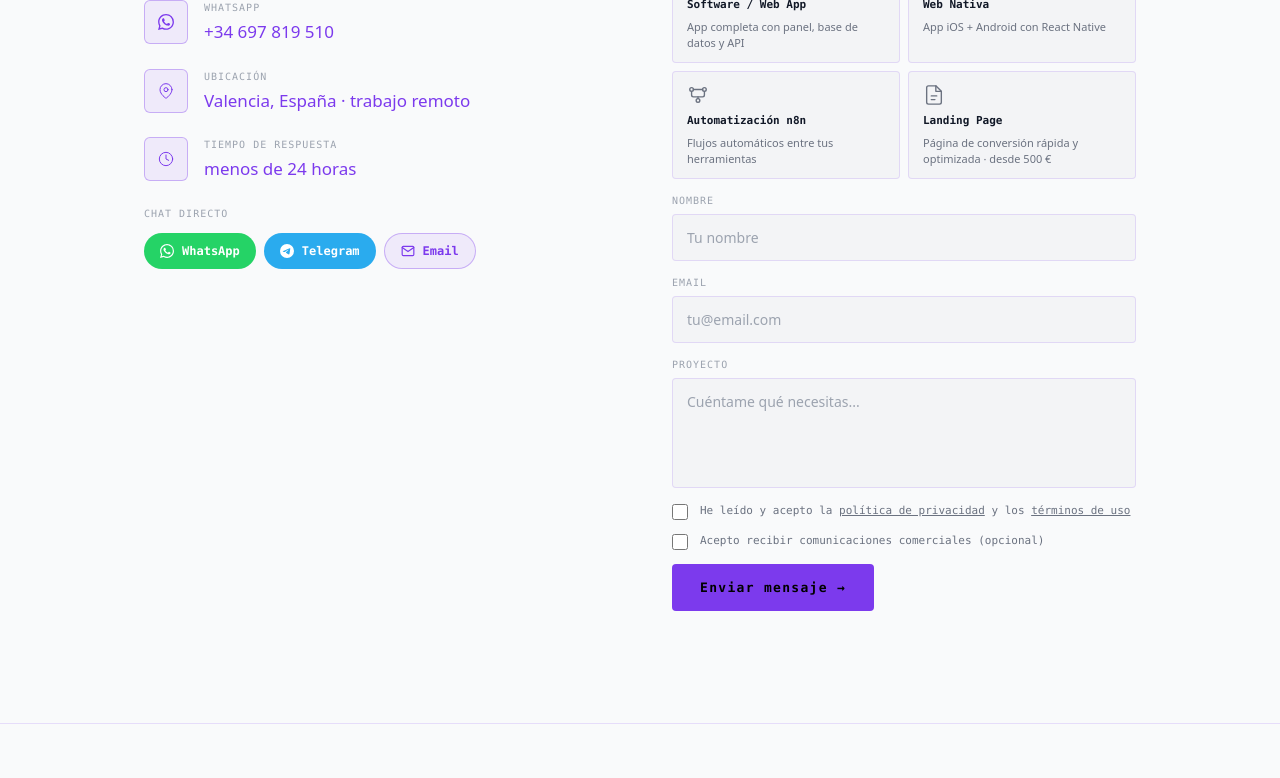
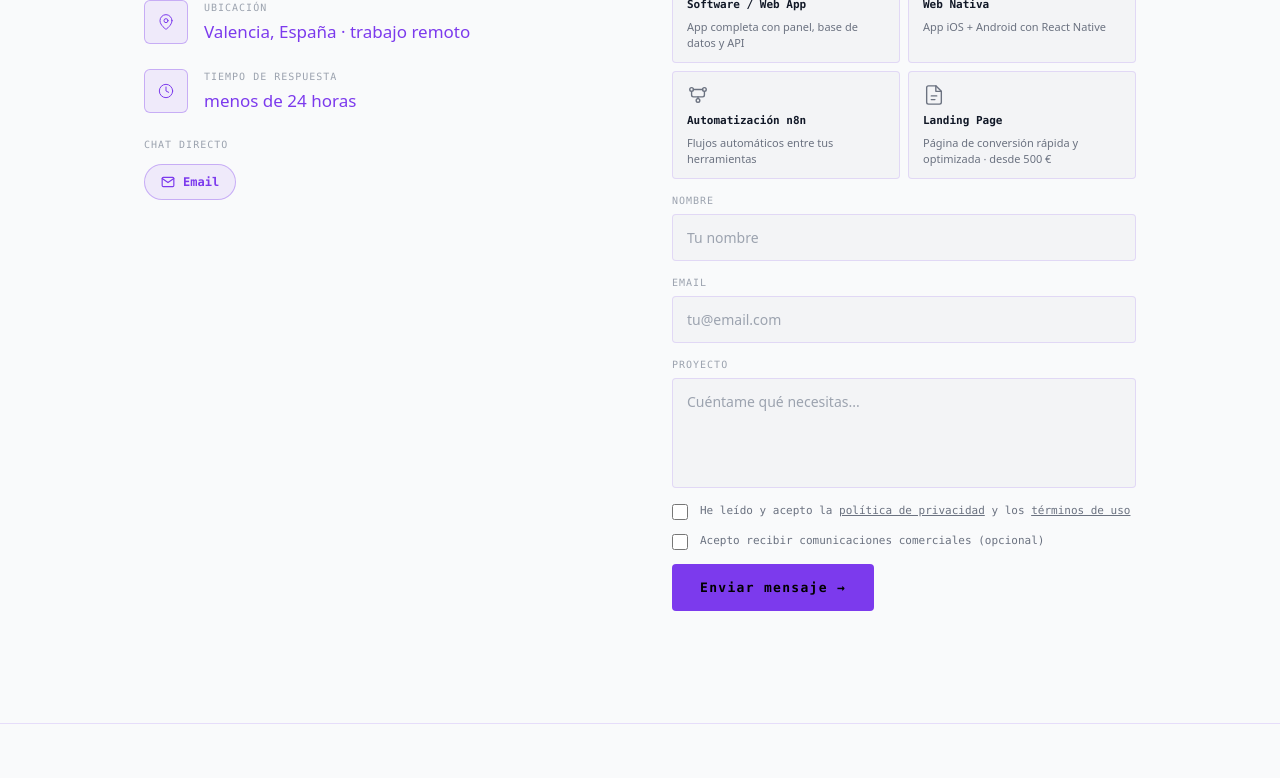
Before and after one commit to AlvaroValle-FS93/my-web-code, a Next.js app: page /es in a window 1280 px wide. Shown: the part 4566-5344 px from the top of the page. Built offline with nearby package versions, Linux system fonts and the light colour scheme.

Commit message:
modificaciones de números

```diff
--- a/app/[lang]/page.tsx
+++ b/app/[lang]/page.tsx
@@ -53,7 +53,7 @@ export default async function Page({
     url: `${BASE}/${lang}`,
     description: dict.hero.sub,
     email: 'alvaro.valle.fullstack@outlook.com',
-    telephone: '+34 600 000 000',
+    // telephone: '+34 600 000 000',
     priceRange: '€€',
     address: {
       '@type': 'PostalAddress',
--- a/components/Contact.tsx
+++ b/components/Contact.tsx
@@ -204,7 +204,7 @@ export default function Contact({ dict, lang }: { dict: ContactDict; lang: strin
                   </svg>
                 ),
               },
-              {
+              /* {
                 label: 'WHATSAPP',
                 val: '+34 697 819 510',
                 icon: (
@@ -212,7 +212,7 @@ export default function Contact({ dict, lang }: { dict: ContactDict; lang: strin
                     <path d="M17.472 14.382c-.297-.149-1.758-.867-2.03-.967-.273-.099-.471-.148-.67.15-.197.297-.767.966-.94 1.164-.173.199-.347.223-.644.075-.297-.15-1.255-.463-2.39-1.475-.883-.788-1.48-1.761-1.653-2.059-.173-.297-.018-.458.13-.606.134-.133.298-.347.446-.52.149-.174.198-.298.298-.497.099-.198.05-.371-.025-.52-.075-.149-.669-1.612-.916-2.207-.242-.579-.487-.5-.669-.51-.173-.008-.371-.01-.57-.01-.198 0-.52.074-.792.372-.272.297-1.04 1.016-1.04 2.479 0 1.462 1.065 2.875 1.213 3.074.149.198 2.096 3.2 5.077 4.487.709.306 1.262.489 1.694.625.712.227 1.36.195 1.871.118.571-.085 1.758-.719 2.006-1.413.248-.694.248-1.289.173-1.413-.074-.124-.272-.198-.57-.347m-5.421 7.403h-.004a9.87 9.87 0 01-5.031-1.378l-.361-.214-3.741.982.998-3.648-.235-.374a9.86 9.86 0 01-1.51-5.26c.001-5.45 4.436-9.884 9.888-9.884 2.64 0 5.122 1.03 6.988 2.898a9.825 9.825 0 012.893 6.994c-.003 5.45-4.437 9.884-9.885 9.884m8.413-18.297A11.815 11.815 0 0012.05 0C5.495 0 .16 5.335.157 11.892c0 2.096.547 4.142 1.588 5.945L.057 24l6.305-1.654a11.882 11.882 0 005.683 1.448h.005c6.554 0 11.89-5.335 11.893-11.893a11.821 11.821 0 00-3.48-8.413z" />
                   </svg>
                 ),
-              },
+              } */
               {
                 label: dict.location_label,
                 val: dict.location_val,
@@ -250,7 +250,7 @@ export default function Contact({ dict, lang }: { dict: ContactDict; lang: strin
                 {dict.chat_label}
               </div>
               <div className="flex gap-2 flex-wrap">
-                <a
+                {/* <a
                   href="https://wa.me/34697819510"
                   target="_blank"
                   rel="noopener noreferrer"
@@ -261,8 +261,8 @@ export default function Contact({ dict, lang }: { dict: ContactDict; lang: strin
                     <path d="M17.472 14.382c-.297-.149-1.758-.867-2.03-.967-.273-.099-.471-.148-.67.15-.197.297-.767.966-.94 1.164-.173.199-.347.223-.644.075-.297-.15-1.255-.463-2.39-1.475-.883-.788-1.48-1.761-1.653-2.059-.173-.297-.018-.458.13-.606.134-.133.298-.347.446-.52.149-.174.198-.298.298-.497.099-.198.05-.371-.025-.52-.075-.149-.669-1.612-.916-2.207-.242-.579-.487-.5-.669-.51-.173-.008-.371-.01-.57-.01-.198 0-.52.074-.792.372-.272.297-1.04 1.016-1.04 2.479 0 1.462 1.065 2.875 1.213 3.074.149.198 2.096 3.2 5.077 4.487.709.306 1.262.489 1.694.625.712.227 1.36.195 1.871.118.571-.085 1.758-.719 2.006-1.413.248-.694.248-1.289.173-1.413-.074-.124-.272-.198-.57-.347m-5.421 7.403h-.004a9.87 9.87 0 01-5.031-1.378l-.361-.214-3.741.982.998-3.648-.235-.374a9.86 9.86 0 01-1.51-5.26c.001-5.45 4.436-9.884 9.888-9.884 2.64 0 5.122 1.03 6.988 2.898a9.825 9.825 0 012.893 6.994c-.003 5.45-4.437 9.884-9.885 9.884m8.413-18.297A11.815 11.815 0 0012.05 0C5.495 0 .16 5.335.157 11.892c0 2.096.547 4.142 1.588 5.945L.057 24l6.305-1.654a11.882 11.882 0 005.683 1.448h.005c6.554 0 11.89-5.335 11.893-11.893a11.821 11.821 0 00-3.48-8.413z" />
                   </svg>
                   WhatsApp
-                </a>
-                <a
+                </a> */}
+                {/* <a
                   href="https://t.me/+34697819510"
                   target="_blank"
                   rel="noopener noreferrer"
@@ -272,7 +272,7 @@ export default function Contact({ dict, lang }: { dict: ContactDict; lang: strin
                     <path d="M11.944 0A12 12 0 0 0 0 12a12 12 0 0 0 12 12 12 12 0 0 0 12-12A12 12 0 0 0 12 0a12 12 0 0 0-.056 0zm4.962 7.224c.1-.002.321.023.465.14a.506.506 0 0 1 .171.325c.016.093.036.306.02.472-.18 1.898-.962 6.502-1.36 8.627-.168.9-.499 1.201-.82 1.23-.696.065-1.225-.46-1.9-.902-1.056-.693-1.653-1.124-2.678-1.8-1.185-.78-.417-1.21.258-1.91.177-.184 3.247-2.977 3.307-3.23.007-.032.014-.15-.056-.212s-.174-.041-.249-.024c-.106.024-1.793 1.14-5.061 3.345-.48.33-.913.49-1.302.48-.428-.008-1.252-.241-1.865-.44-.752-.245-1.349-.374-1.297-.789.027-.216.325-.437.893-.663 3.498-1.524 5.83-2.529 6.998-3.014 3.332-1.386 4.025-1.627 4.476-1.635z" />
                   </svg>
                   Telegram
-                </a>
+                </a> */}
                 <a
                   href="mailto:alvaro.valle.fullstack@outlook.com"
                   className="inline-flex items-center gap-2 font-mono text-[12px] font-bold px-4 py-2 rounded-full transition-all duration-200 hover:-translate-y-px hover:opacity-90 bg-accent-dim border border-border-mid text-accent"
```
